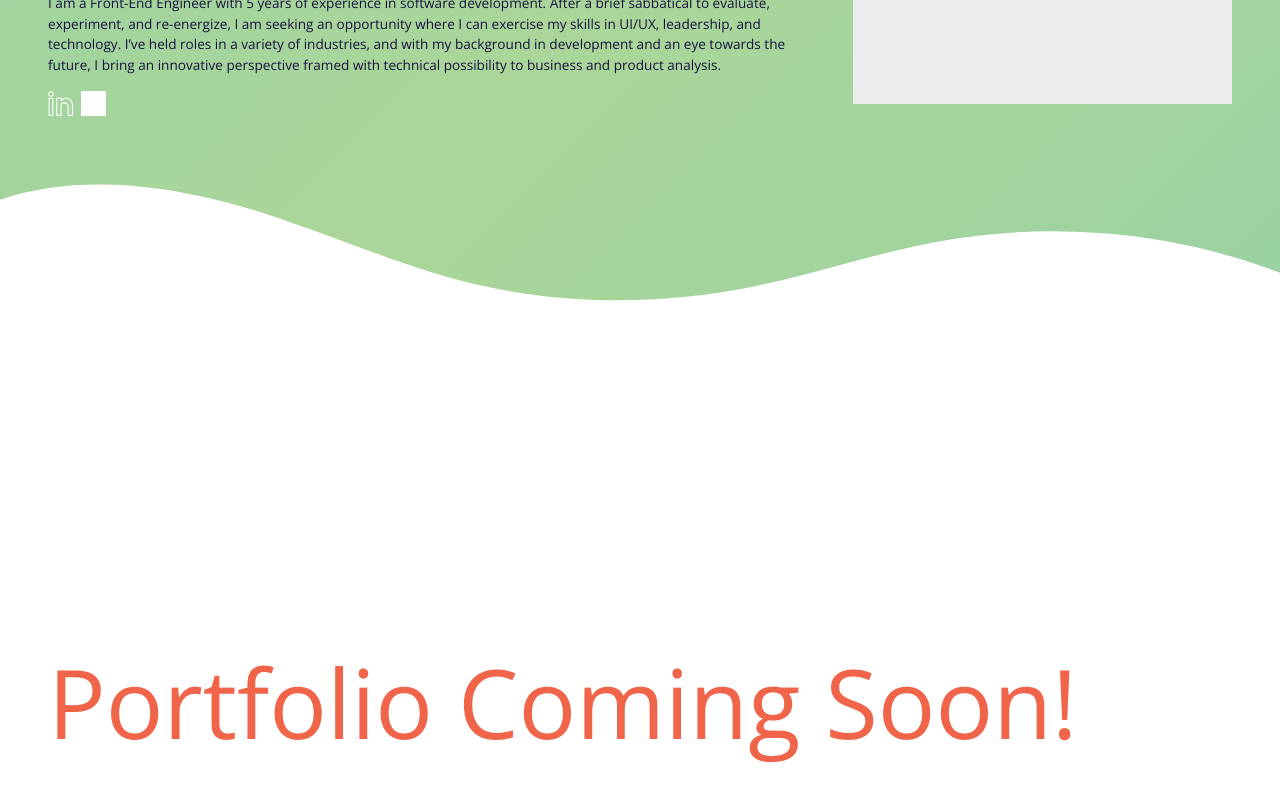
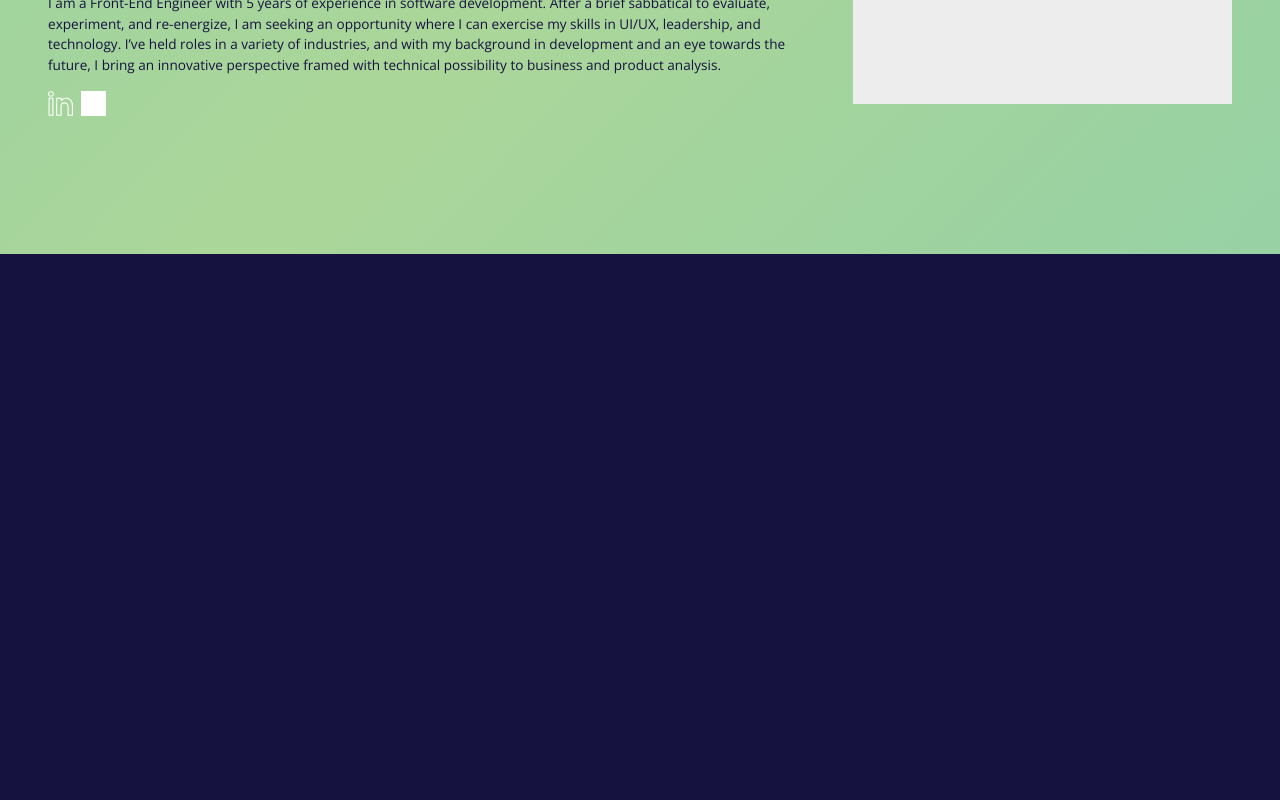
Before and after one commit to kate-bishop/thekatebishop, a Next.js app: page / in a window 1280 px wide. Shown: the part 546-1346 px from the top of the page. After the commit the page ends 800 px from the top, so only its background shows below. Built offline with nearby package versions, Linux system fonts and the light colour scheme; grey boxes are pictures that could not be loaded.

Commit message:
commented out coming soon and wave

```diff
--- a/components/header.module.scss
+++ b/components/header.module.scss
@@ -18,7 +18,8 @@
         background: linear-gradient(-45deg, utils.$primary-color, utils.$tertiary-color, utils.$primary-color, utils.$tertiary-color);
         background-size: 400% 400%;
         animation: gradient 7s ease infinite;
-        height: 150vh;
+        height: utils.$min-height;
+        // height: 150vh;
         min-width: utils.$min-width;
         position: relative;
         z-index: -1;
--- a/pages/index.tsx
+++ b/pages/index.tsx
@@ -11,18 +11,18 @@ const Home: NextPage = () => {
       <>
         <section>
           <Header />
-          <Image
+          {/* <Image
             src="/images/wave.svg"
             className={styles.wave}
             layout="responsive"
             height={10}
             width={100}
             alt="wave border"
-          />
+          /> */}
         </section>
-        <section className={styles.portfolio}>
+        {/* <section className={styles.portfolio}>
           <ComingSoon />
-        </section>
+        </section> */}
       </>
     </Wrapper>
   )
--- a/styles/globals.scss
+++ b/styles/globals.scss
@@ -9,6 +9,7 @@ body {
   min-height: utils.$min-height;
   width: utils.$min-width;
   margin: 0;
+  overflow: hidden;
 }
 
 a {
```
